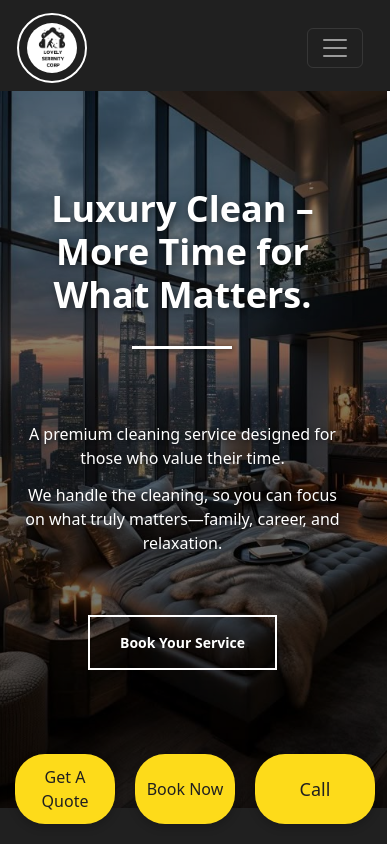
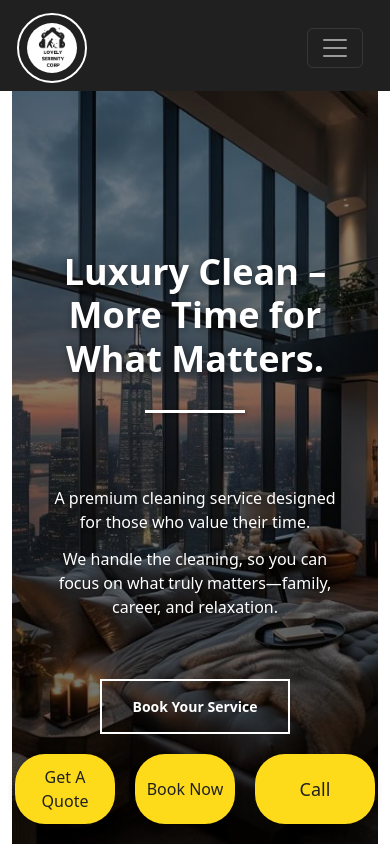
Before and after one commit to DjaniNanda/Online-Booking-Cleaning-Services, a React (Create React App) app in the folder frontend/: page / in a window 390 px wide. Shown: the top 844 px of the page. Built offline with nearby package versions, Linux system fonts and the light colour scheme.

Commit message:
Update Homepage.css

```diff
--- a/frontend/src/views/Homepage.css
+++ b/frontend/src/views/Homepage.css
@@ -1,10 +1,13 @@
 /* Base styles and resets */
+*, *::before, *::after {
+  box-sizing: border-box;
+}
 .homepage-container {
 
-    width: 101.8vw;
-    overflow-x: hidden;
-    margin-left: -23.5vh;
-    padding: 0;
+  width: 100%;
+  overflow-x: hidden;
+  margin: 0;
+  padding: 0;
   }
 
   /* Hero Section */
@@ -12,7 +15,7 @@
     margin: 0;
     background: linear-gradient(rgba(0, 0, 0, 0.4), rgba(0, 0, 0, 0.6)),
       url('./images/11.jpeg') no-repeat center center/cover;
-    height: 100vh;
+    min-height: 100vh;
     position: relative;
     color: white;
     display: flex;
@@ -80,7 +83,7 @@
 
   /* About Section */
   .about-section {
-    height: 125vh;
+    min-height: 100vh;
     padding: 100px 5%;
     width: 100%;
     margin: 0;
@@ -146,11 +149,11 @@
 
   /* Services Section */
   .services-section {
-    height: 125vh;
+    min-height: 100vh;
+    padding: 100px 5%;
     color: rgb(32, 32, 32);
     background: linear-gradient(rgba(0, 0, 0, 0.2), rgba(0, 0, 0, 0.2)),
       url('./images/2.jpg') no-repeat center center/cover;
-    padding: 60px 5%;
     text-align: center;
     width: 100%;
     box-sizing: border-box;
@@ -210,7 +213,7 @@
   .testimonials-section {
     color: white;
     background-color: rgb(32, 32, 32);
-    height: 145vh;
+    min-height: 145vh;
     position: relative;
     text-align: center;
     padding: 30px 0;
@@ -277,8 +280,8 @@
   /* Medium Devices (tablets, less than 992px) */
   @media (max-width: 992px) {
     .homepage-container{
-        width: 108%;
-        margin-left: -6vh;
+      width: 100%;
+      margin: 0;
     }
     .hero-title {
       font-size: 60px;
@@ -313,8 +316,8 @@
   /* Small Devices (landscape phones, less than 768px) */
   @media (max-width: 768px) {
     .homepage-container{
-        width: 111.5%;
-        margin-left: -6vh;
+      width: 100%;
+      margin: 0;
     }
     .hero-section {
       padding: 40px 30px;
@@ -374,8 +377,8 @@
   /* Extra Small Devices (phones, less than 576px) */
   @media (max-width: 576px) {
     .homepage-container{
-        width: 111.6%;
-        margin-left: -4vh;
+      width: 100%;
+      margin: 0;
     }
     .hero-section {
       height: 85vh;
```
